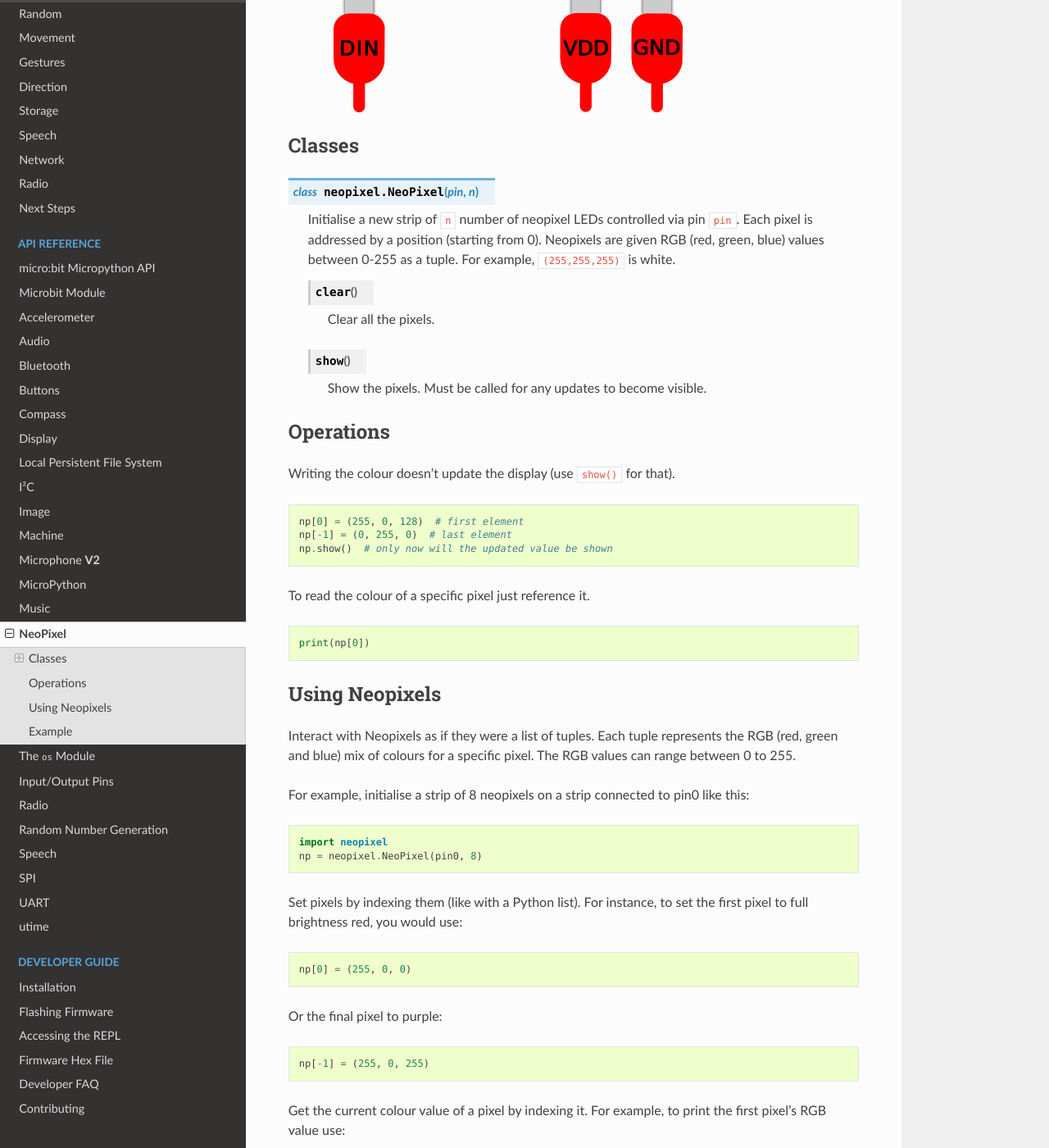
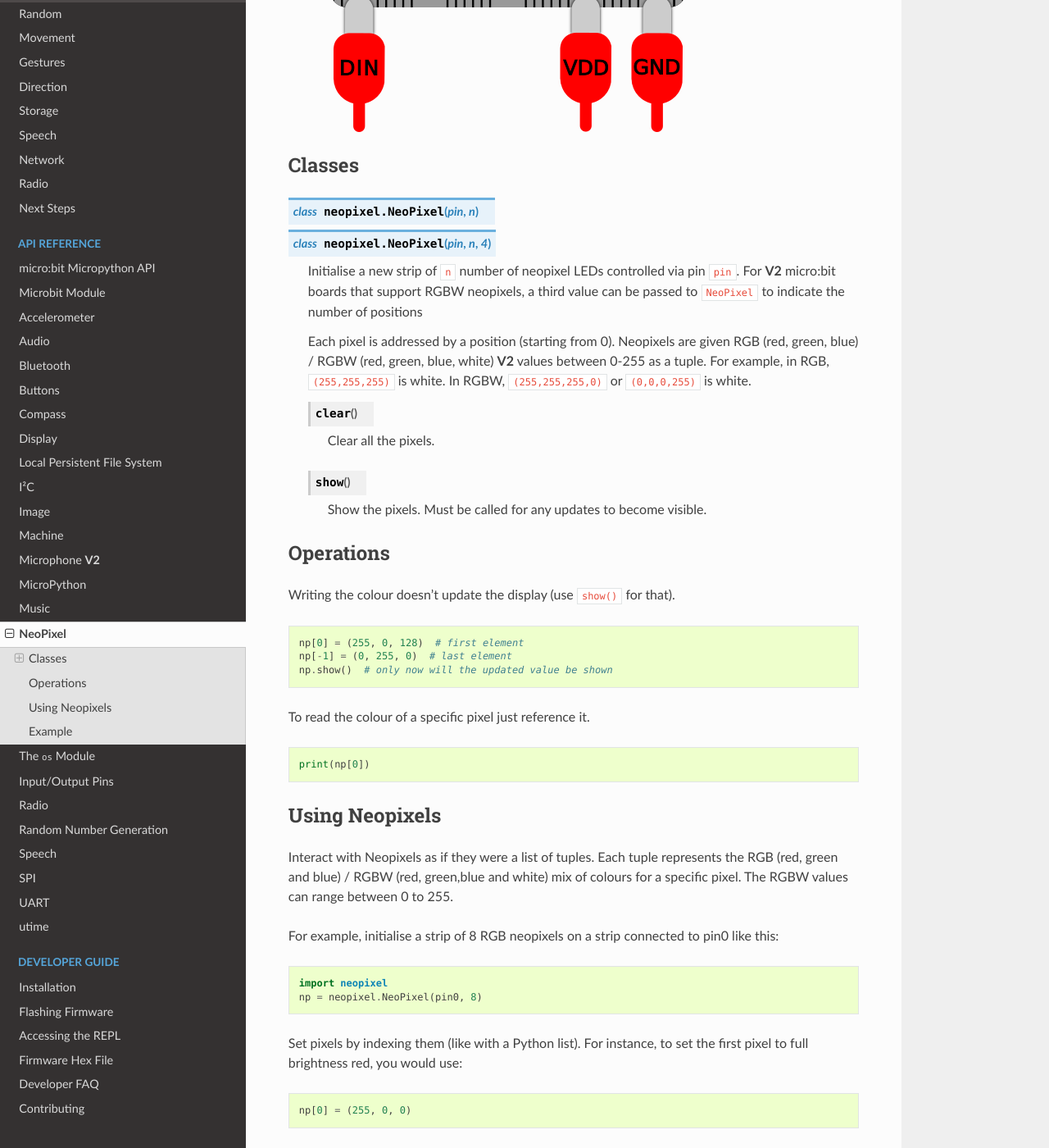
Before and after one commit to bbcmicrobit/micropython, a Sphinx documentation site: the page built from docs/neopixel.rst, in a window 1280 px wide and 1400 px high, scrolled down 1702 px. Shown: the whole window at 82% size. Built offline with Sphinx 7.4.7 and the Read the Docs theme 2.0.0, drawn with Linux system fonts in a browser that asks for light colours; some of the changed text lies outside the part shown.

Commit message:
Docs: update for RGBW neopixel

```diff
--- a/docs/neopixel.rst
+++ b/docs/neopixel.rst
@@ -4,7 +4,7 @@ NeoPixel
 .. py:module:: neopixel
 
 The ``neopixel`` module lets you use NeoPixel (WS2812) individually addressable
-RGB LED strips with the micro:bit. Note to use the ``neopixel`` module, you
+RGB and RGBW **V2** LED strips with the micro:bit. Note to use the ``neopixel`` module, you
 need to import it separately with::
 
     import neopixel
@@ -13,9 +13,9 @@ need to import it separately with::
 
     From our tests, the Microbit NeoPixel module can drive up to around 256
     NeoPixels. Anything above that and you may experience weird bugs and
-    issues. As the micro:bit can only supply 90mA to external devices,
-    larger numbers of NeoPixels require an external power supply with common
-    ground.
+    issues. The micro:bit can only supply 90mA **V1** or 190mA **V2**  to
+    external devices,larger numbers of NeoPixels require an external power
+    supply with common ground.
 
     NeoPixels are designed to work at 5V, but luckily they still function using
     the 3V supply of the BBC micro:bit. Please note that the micro:bit edge
@@ -51,11 +51,16 @@ Classes
 
 .. py:class::
     NeoPixel(pin, n)
+    NeoPixel(pin, n, 4)
 
     Initialise a new strip of ``n`` number of neopixel LEDs controlled via pin
-    ``pin``. Each pixel is addressed by a position (starting from 0). Neopixels
-    are given RGB (red, green, blue) values between 0-255 as a tuple. For
-    example, ``(255,255,255)`` is white.
+    ``pin``. For **V2** micro:bit boards that support RGBW neopixels, a third
+    value can be passed to ``NeoPixel`` to indicate the number of positions
+
+    Each pixel is addressed by a position (starting from 0). Neopixels
+    are given RGB (red, green, blue) / RGBW (red, green, blue, white) **V2**
+    values between 0-255 as a tuple. For example, in RGB, ``(255,255,255)`` is
+    white. In RGBW, ``(255,255,255,0)`` or ``(0,0,0,255)`` is white.
 
     .. py:method:: clear()
 
@@ -87,10 +92,10 @@ Using Neopixels
 ===============
 
 Interact with Neopixels as if they were a list of tuples. Each tuple represents
-the RGB (red, green and blue) mix of colours for a specific pixel. The RGB
-values can range between 0 to 255.
+the RGB (red, green and blue) / RGBW (red, green,blue and white) mix of colours
+for a specific pixel. The RGBW values can range between 0 to 255.
 
-For example, initialise a strip of 8 neopixels on a strip connected to pin0
+For example, initialise a strip of 8 RGB neopixels on a strip connected to pin0
 like this::
 
     import neopixel
```
